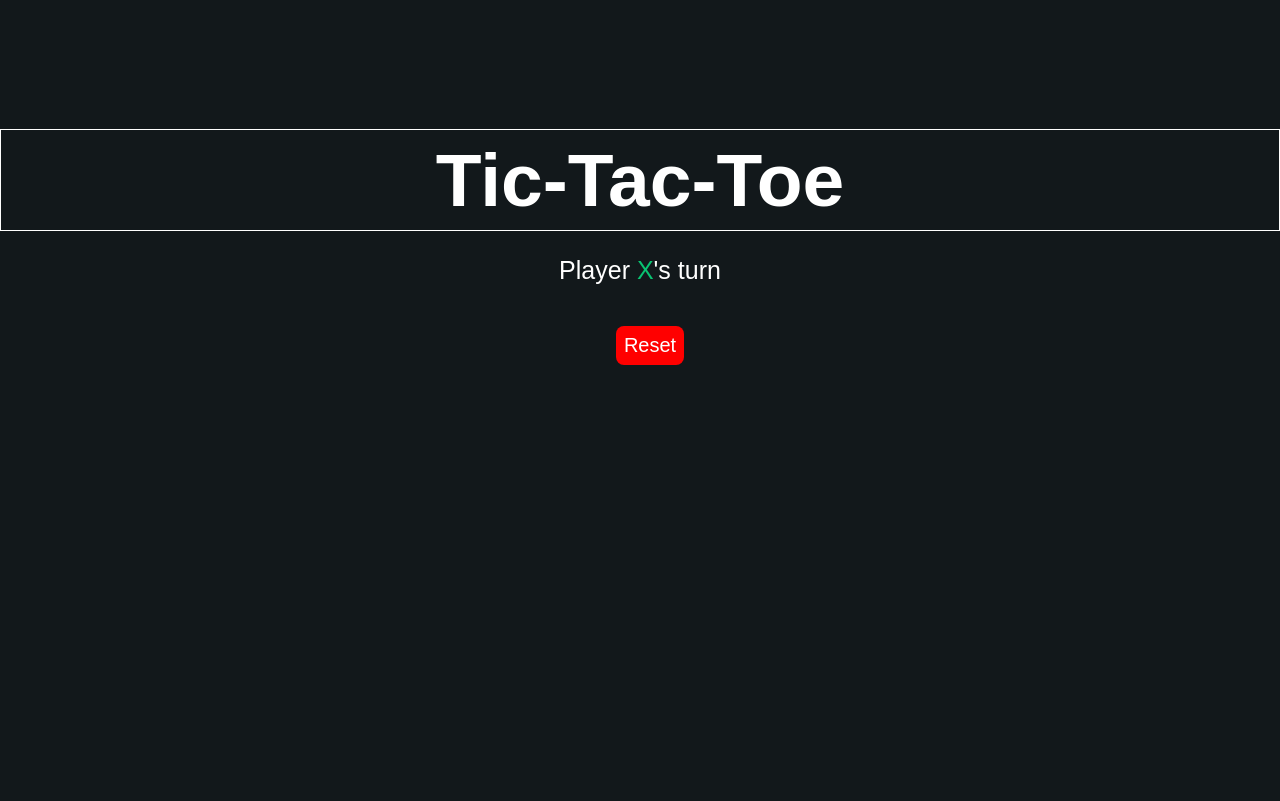
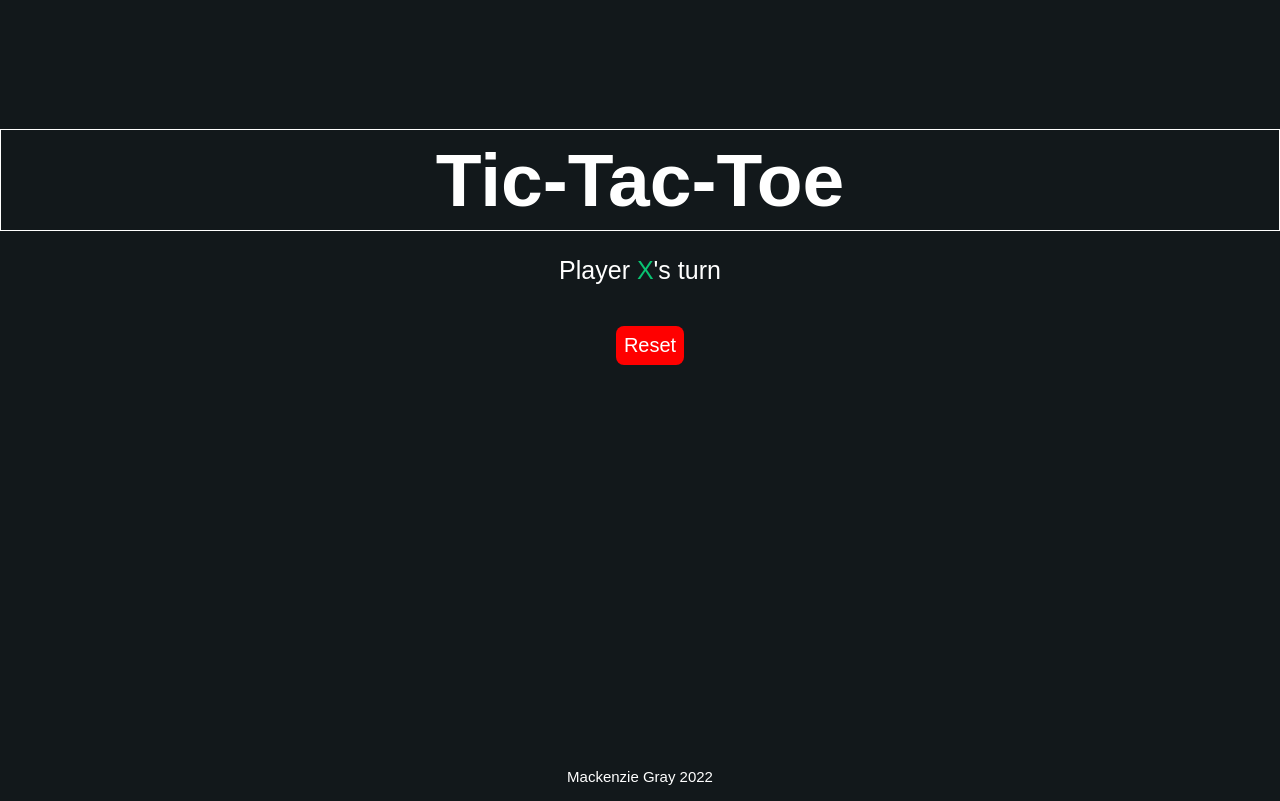
Before and after one commit to mdkgray/Tic-Tac-Toe, a plain HTML site: page index.html in a window 1280 px wide. Drawn offline with Linux system fonts and the light colour scheme; a web font is replaced by a local one.

Commit message:
added footer with styling

```diff
--- a/index.html
+++ b/index.html
@@ -38,7 +38,10 @@
         <section class="controls">
             <button id="reset">Reset</button>
         </section>
+
+        <footer id="footer">Mackenzie Gray 2022</footer>
     </main>
+
 
     <script src="index.js"></script>
 </body>
--- a/style.css
+++ b/style.css
@@ -74,3 +74,14 @@
     margin-left: 1em;
     cursor: crosshair;
 }
+
+#footer {
+    position: fixed;
+    left: 0;
+    bottom: 0;
+    margin-bottom: 15px;
+    width: 100%;
+    color: white;
+    text-align: center;
+    font-size: 15px;
+}
```
